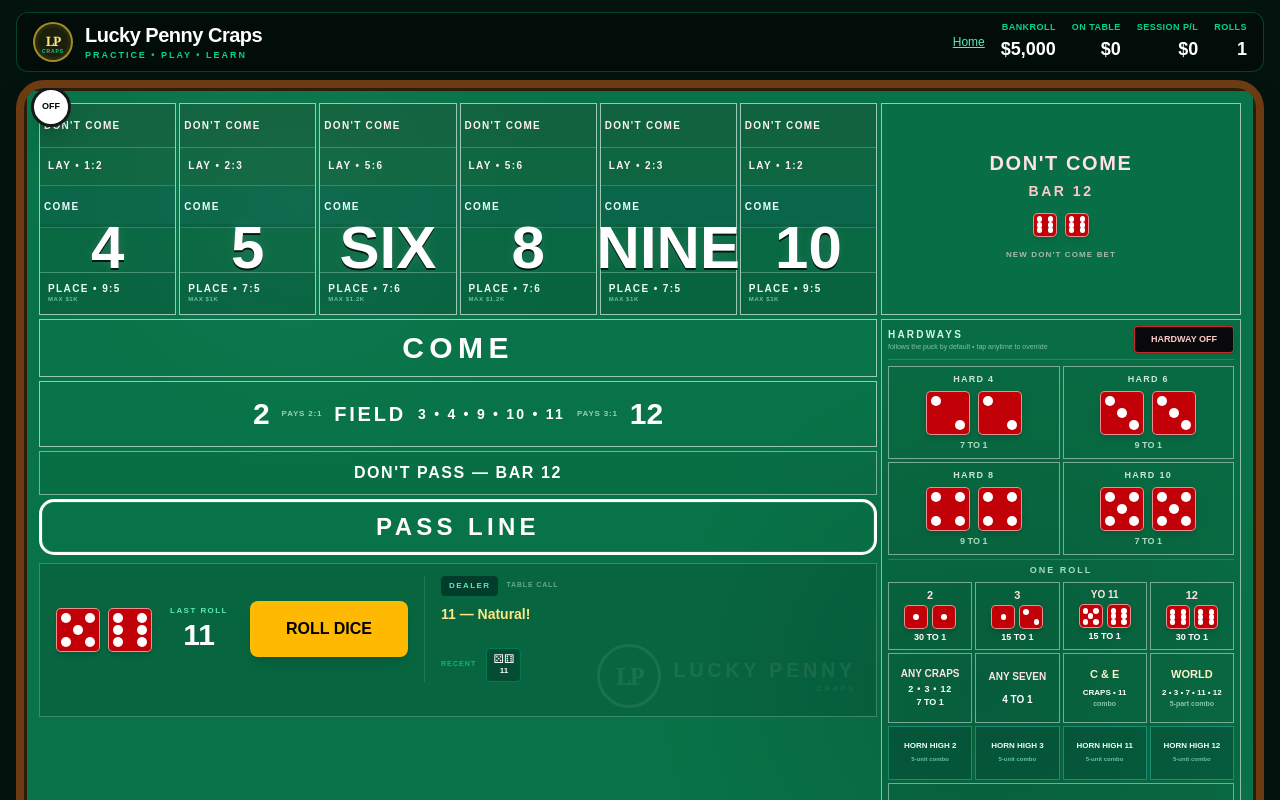
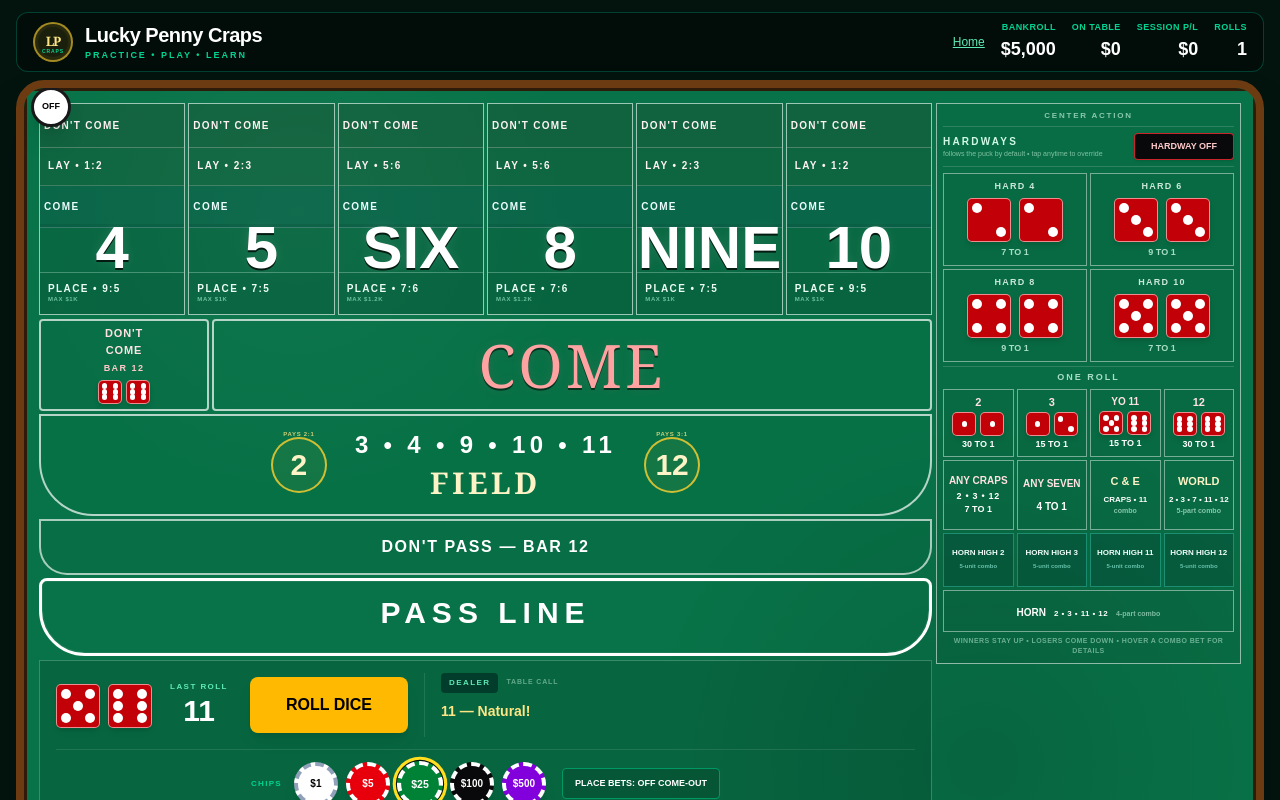
Before and after one commit to principal8020/luckypennycraps, a Next.js app: page /table in a window 1280 px wide. Both pictures are taken after a click on the button "ROLL DICE". Shown: the top 800 px of the page. Built offline with nearby package versions, Linux system fonts and the light colour scheme.

Commit message:
Redesigned Come Bet

```diff
--- a/app/table/page.tsx
+++ b/app/table/page.tsx
@@ -21,6 +21,8 @@ type RollHistoryItem = {
   first: number;
   second: number;
   total: number;
+  event: "normal" | "pointSet" | "pointMade" | "sevenOut";
+  pointBefore: number | null;
 };
 
 type TravelAnimation = {
@@ -402,6 +404,15 @@ export default function TablePage() {
     return flash.result === "win"
       ? "lucky-win-flash"
       : "lucky-loss-flash";
+  }
+
+  function classifyRollEvent(
+    total: number
+  ): RollHistoryItem["event"] {
+    if (point !== null && total === point) return "pointMade";
+    if (point !== null && total === 7) return "sevenOut";
+    if (point === null && pointNumbers.includes(total)) return "pointSet";
+    return "normal";
   }
 
   function wantsRemove(event?: MouseEvent<HTMLButtonElement>) {
@@ -1516,9 +1527,8 @@ export default function TablePage() {
 
     if (profit > 0) {
       flashOutcome("field", "field", "win");
-      setBankroll((current) => current + fieldBet + profit);
-      setFieldBet(0);
-      return `Field wins $${money(profit)}.`;
+      setBankroll((current) => current + profit);
+      return `Field wins $${money(profit)}. Bet stays up.`;
     }
 
     const lost = fieldBet;
@@ -2233,10 +2243,20 @@ export default function TablePage() {
 
     await new Promise((resolve) => setTimeout(resolve, 120));
 
+    const rollEvent = classifyRollEvent(total);
+    const pointBeforeRoll = point;
+
     setRollCount((current) => current + 1);
-    setRollHistory((current) =>
-      [{ first: finalFirst, second: finalSecond, total }, ...current].slice(0, 12)
-    );
+    setRollHistory((current) => [
+      {
+        first: finalFirst,
+        second: finalSecond,
+        total,
+        event: rollEvent,
+        pointBefore: pointBeforeRoll,
+      },
+      ...current,
+    ]);
 
     resolveRoll(finalFirst, finalSecond, total);
     setIsRolling(false);
@@ -2564,7 +2584,7 @@ export default function TablePage() {
                 "radial-gradient(circle at 22% 14%, rgba(255,255,255,0.035), transparent 24%), radial-gradient(circle at 78% 78%, rgba(0,0,0,0.12), transparent 30%)",
             }}
           >
-            <div className="relative z-10 grid gap-1 xl:grid-cols-[minmax(0,2.5fr)_minmax(360px,1fr)]">
+            <div className="relative z-10 grid gap-1 xl:grid-cols-[minmax(0,3.25fr)_minmax(305px,.92fr)]">
               {/* MAIN PLAYER AREA */}
               <div className="min-w-0">
                 {/* BOX NUMBERS */}
@@ -2740,75 +2760,136 @@ export default function TablePage() {
                   )}
                 </div>
 
-                {/* COME / FIELD / DON'T PASS / PASS */}
-                <div className="mt-1 space-y-1">
+                {/* CLASSIC COME / FIELD / DON'T PASS / PASS LAYOUT */}
+                <div className="mt-1">
+                  {/* DON'T COME BAR + COME */}
+                  <div className="grid min-h-[92px] grid-cols-[150px_minmax(0,1fr)] gap-[3px] sm:grid-cols-[170px_minmax(0,1fr)]">
+                    <button
+                      onClick={handleDontComeBet}
+                      className="relative flex flex-col items-center justify-center rounded-sm border-2 border-white/70 bg-black/[0.035] px-2 text-center font-black transition hover:bg-white/[0.04]"
+                      title="New Don't Come bet. Bar 12."
+                    >
+                      <span className="text-[11px] uppercase tracking-[0.08em] text-red-100">
+                        DON&apos;T
+                      </span>
+                      <span className="text-[11px] uppercase tracking-[0.08em] text-red-100">
+                        COME
+                      </span>
+                      <span className="mt-1 text-[9px] uppercase tracking-[0.16em] text-red-200">
+                        BAR 12
+                      </span>
+                      <span className="mt-1 flex items-center gap-1">
+                        <MiniDie value={6} />
+                        <MiniDie value={6} />
+                      </span>
+                      <span className="absolute bottom-1 right-1">
+                        <BetChip amount={activeDontComeBet} compact />
+                      </span>
+                    </button>
+
                     <button
                       onClick={handleComeBet}
-                    className="relative min-h-[58px] w-full border border-white/60 bg-transparent text-3xl font-black tracking-[0.18em] hover:bg-white/[0.035]"
+                      className="relative flex items-center justify-center rounded-sm border-2 border-white/70 bg-black/[0.015] px-3 text-center transition hover:bg-white/[0.035]"
+                      title="Place a new Come bet"
+                    >
+                      <span
+                        className="font-serif text-5xl tracking-[0.05em] text-red-300 sm:text-6xl"
+                        style={{
+                          textShadow:
+                            "0 2px 0 rgba(0,0,0,.55), 0 0 12px rgba(248,113,113,.12)",
+                        }}
                       >
                         COME
+                      </span>
                       <span className="absolute right-4 top-1/2 -translate-y-1/2">
                         <BetChip amount={activeComeBet} />
                       </span>
                     </button>
-
+                  </div>
+
+                  {/* CLASSIC FIELD */}
                   <button
                     onClick={handleFieldBet}
-                    className={`relative min-h-[66px] w-full border border-white/60 bg-transparent px-3 py-2 transition hover:bg-white/[0.035] ${flashClass("field", "field")} ${quickPreviewFieldClass()}`}
-                  >
-                    <div className="flex flex-wrap items-center justify-center gap-2 sm:gap-3">
-                      <span className="text-3xl font-black">2</span>
-                      <span className="text-[8px] font-black uppercase tracking-widest text-emerald-100/70">
+                    className={`relative mt-[3px] min-h-[102px] w-full overflow-hidden rounded-b-[54px] border-2 border-white/70 bg-black/[0.015] px-5 py-3 transition hover:bg-white/[0.035] ${flashClass(
+                      "field",
+                      "field"
+                    )} ${quickPreviewFieldClass()}`}
+                    title="Field: 3, 4, 9, 10, 11 pay even. 2 pays 2:1. 12 pays 3:1. Winning Field bets stay up."
+                  >
+                    <div className="flex h-full items-center justify-center gap-4 sm:gap-7">
+                      <span className="relative flex h-14 w-14 shrink-0 items-center justify-center rounded-full border-2 border-amber-300/80 bg-amber-300/5 text-3xl font-black text-amber-100">
+                        2
+                        <span className="absolute -top-2 whitespace-nowrap text-[6px] font-black uppercase tracking-[0.12em] text-amber-200/80">
                           pays 2:1
                         </span>
-                      <span className="text-xl font-black tracking-[0.14em]">
+                      </span>
+
+                      <div className="text-center">
+                        <div className="text-xl font-black tracking-[0.18em] sm:text-2xl">
+                          3 • 4 • 9 • 10 • 11
+                        </div>
+                        <div className="mt-1 font-serif text-2xl font-black tracking-[0.12em] text-amber-100 sm:text-3xl">
                           FIELD
-                      </span>
-                      <span className="text-sm font-black tracking-[0.16em]">
-                        3 • 4 • 9 • 10 • 11
-                      </span>
-                      <span className="text-[8px] font-black uppercase tracking-widest text-emerald-100/70">
+                        </div>
+                      </div>
+
+                      <span className="relative flex h-14 w-14 shrink-0 items-center justify-center rounded-full border-2 border-amber-300/80 bg-amber-300/5 text-3xl font-black text-amber-100">
+                        12
+                        <span className="absolute -top-2 whitespace-nowrap text-[6px] font-black uppercase tracking-[0.12em] text-amber-200/80">
                           pays 3:1
                         </span>
-                      <span className="text-3xl font-black">12</span>
-                    </div>
-                    <span className="absolute right-4 top-1/2 -translate-y-1/2">
+                      </span>
+                    </div>
+
+                    <span className="absolute bottom-2 right-5">
                       <BetChip amount={fieldBet} />
                     </span>
                   </button>
 
+                  {/* CLASSIC DON'T PASS BAR */}
+                  <div
+                    className={`relative mt-[3px] min-h-[56px] overflow-hidden rounded-b-[28px] border-2 border-white/65 bg-black/[0.035] ${flashClass(
+                      "dontPass",
+                      "dont-pass"
+                    )}`}
+                  >
                     <button
                       onClick={handleDontPassBet}
-                    className={`relative min-h-[44px] w-full border border-white/45 bg-black/[0.035] text-base font-black tracking-[0.1em] hover:bg-white/[0.025] ${flashClass("dontPass", "dont-pass")}`}
+                      className="absolute inset-0 z-10 w-full text-base font-black tracking-[0.1em] hover:bg-white/[0.025]"
                     >
                       DON&apos;T PASS — BAR 12
-                    <span className="absolute right-4 top-1/2 -translate-y-1/2">
-                      <BetChip amount={dontPassBet} />
+                      <span className="absolute left-4 top-1/2 -translate-y-1/2">
+                        <BetChip amount={dontPassBet} compact />
                       </span>
                     </button>
 
                     {point !== null && dontPassBet > 0 && (
                       <button
                         onClick={handleDontPassOdds}
-                      className="relative min-h-[44px] w-full border border-red-300/70 bg-red-950/60 px-14 py-1.5 text-[10px] font-black"
+                        className="absolute right-2 top-1/2 z-20 -translate-y-1/2 rounded border border-red-300/60 bg-red-950/90 px-2 py-1 text-[8px] font-black text-red-50"
                         title={`Don't Pass lay odds pay ${layOddsLabel(point)}`}
                       >
-                      DON&apos;T PASS LAY ODDS ${money(dontPassOddsBet)}
-                      {" • "}PAYS {layOddsLabel(point)}
-                      {" • "}MAX ${money(dontPassBet * 6)}
-
-                      <span className="absolute right-2 top-1/2 -translate-y-1/2">
-                        <BetChip amount={dontPassOddsBet} />
+                        LAY ODDS ${money(dontPassOddsBet)}
+                        <span className="ml-1 text-red-200">
+                          {layOddsLabel(point)}
                         </span>
                       </button>
                     )}
-
+                  </div>
+
+                  {/* CLASSIC PASS LINE */}
+                  <div
+                    className={`relative mt-[3px] min-h-[78px] overflow-hidden rounded-b-[46px] rounded-t-[8px] border-[3px] border-white bg-black/[0.005] shadow-[inset_0_0_0_1px_rgba(255,255,255,.08)] ${flashClass(
+                      "pass",
+                      "pass"
+                    )}`}
+                  >
                     <button
                       onClick={handlePassLineBet}
-                    className={`relative min-h-[56px] w-full rounded-[15px] border-[3px] border-white bg-transparent text-2xl font-black tracking-[0.18em] shadow-[inset_0_0_0_1px_rgba(255,255,255,0.1)] hover:bg-white/[0.035] ${flashClass("pass", "pass")}`}
+                      className="absolute inset-0 z-10 w-full pb-2 text-2xl font-black tracking-[0.2em] hover:bg-white/[0.025] sm:text-3xl"
                     >
                       PASS LINE
-                    <span className="absolute right-4 top-1/2 -translate-y-1/2">
+                      <span className="absolute left-5 top-1/2 -translate-y-1/2">
                         <BetChip amount={passLineBet} />
                       </span>
                     </button>
@@ -2816,22 +2897,19 @@ export default function TablePage() {
                     {point !== null && passLineBet > 0 && (
                       <button
                         onClick={handlePassOdds}
-                      className="relative min-h-[50px] w-full rounded-b-md border border-yellow-300 bg-yellow-400 px-16 py-1.5 text-[10px] font-black text-black"
+                        className="absolute right-3 top-1/2 z-20 flex -translate-y-1/2 items-center gap-2 rounded-full border-2 border-yellow-200 bg-yellow-400 px-3 py-1 text-[8px] font-black text-black shadow-lg"
                         title={`Pass odds pay ${passOddsLabel(point)}`}
                       >
-                      PASS ODDS ${money(passOddsBet)}
-                      {" • "}PAYS {passOddsLabel(point)}
-                      {" • "}MAX $
-                      {money(passLineBet * getPassOddsMultiplier(point))}
-
-                      <span className="absolute right-2 top-1/2 -translate-y-1/2">
-                        <BetChip amount={passOddsBet} />
-                      </span>
+                        <span>
+                          ODDS ${money(passOddsBet)} • {passOddsLabel(point)}
+                        </span>
+                        <BetChip amount={passOddsBet} compact />
                       </button>
                     )}
-
-                  {/* INTEGRATED DEALER / ROLL TRAY */}
-                  <div className="relative mt-1 min-h-[154px] overflow-hidden border border-emerald-100/25 bg-black/[0.11] px-4 py-3">
+                  </div>
+
+                  {/* INTEGRATED DEALER / ROLL / CHIP TRAY */}
+                  <div className="relative mt-1 min-h-[230px] overflow-hidden border border-emerald-100/25 bg-black/[0.11] px-4 py-3">
                     <div className="pointer-events-none absolute bottom-2 right-5 flex items-center gap-3 opacity-[0.07]">
                       <div className="flex h-16 w-16 items-center justify-center rounded-full border-[3px] border-white">
                         <span className="font-serif text-2xl font-black tracking-[-0.08em]">
@@ -2848,7 +2926,7 @@ export default function TablePage() {
                       </div>
                     </div>
 
-                    <div className="relative z-10 grid h-full gap-4 lg:grid-cols-[auto_auto_1fr] lg:items-center">
+                    <div className="relative z-10 grid gap-4 lg:grid-cols-[auto_auto_1fr] lg:items-center">
                       <div className="flex items-center gap-3">
                         <div
                           className={`flex items-center justify-center gap-2 ${
@@ -2918,68 +2996,127 @@ export default function TablePage() {
                         <p className="mt-2 min-h-9 text-sm font-semibold text-amber-200">
                           {message}
                         </p>
-
-                        <div className="mt-2 flex min-w-0 items-center gap-1.5 overflow-x-auto">
-                          <span className="mr-1 shrink-0 text-[7px] font-black uppercase tracking-[0.16em] text-emerald-500">
-                            Recent
-                          </span>
+                      </div>
+                    </div>
+
+                    {/* CHIPS + PLACE WORKING */}
+                    <div className="relative z-10 mt-3 flex flex-wrap items-center justify-center gap-2 border-t border-white/10 pt-3">
+                      <span className="mr-1 text-[8px] font-black uppercase tracking-[0.16em] text-emerald-400">
+                        Chips
+                      </span>
+
+                      {chipValues.map((chip) => (
+                        <button
+                          key={chip}
+                          onClick={() => setSelectedChip(chip)}
+                          className="transition hover:scale-110"
+                          aria-label={`Select $${chip} chip`}
+                        >
+                          <div
+                            className={`relative flex h-11 w-11 items-center justify-center rounded-full border-[4px] border-dashed text-[10px] font-black shadow-lg ${rackChipStyle(
+                              chip
+                            )} ${
+                              selectedChip === chip
+                                ? "scale-105 ring-3 ring-yellow-300 ring-offset-1 ring-offset-[#03130e]"
+                                : ""
+                            }`}
+                          >
+                            ${chip}
+                          </div>
+                        </button>
+                      ))}
+
+                      <button
+                        onClick={() =>
+                          setPlaceBetsWorking((current) => !current)
+                        }
+                        className={`ml-2 rounded px-3 py-2 text-[9px] font-black ${
+                          placeBetsWorking
+                            ? "bg-amber-400 text-black"
+                            : "border border-emerald-600 bg-black/15"
+                        }`}
+                      >
+                        PLACE BETS:{" "}
+                        {placeBetsWorking ? "WORKING" : "OFF COME-OUT"}
+                      </button>
+                    </div>
+
+                    {/* FULL SESSION ROLL HISTORY */}
+                    <div className="relative z-10 mt-3 border-t border-white/10 pt-2">
+                      <div className="mb-1 flex items-center justify-between gap-3">
+                        <span className="text-[8px] font-black uppercase tracking-[0.16em] text-emerald-400">
+                          Roll History • {rollCount} rolls
+                        </span>
+                        <span className="text-[7px] text-emerald-100/45">
+                          newest first • scroll for full session
+                        </span>
+                      </div>
+
+                      <div className="flex min-w-0 gap-2 overflow-x-auto pb-2">
                         {rollHistory.length === 0 ? (
-                            <span className="text-[9px] text-emerald-300/70">
+                          <span className="py-2 text-[9px] text-emerald-300/70">
                             No rolls yet
                           </span>
                         ) : (
-                            rollHistory.slice(0, 8).map((roll, index) => (
+                          rollHistory.map((roll, index) => {
+                            const eventStyle =
+                              roll.event === "pointMade"
+                                ? "border-amber-300 bg-amber-950/45 ring-1 ring-amber-300/50"
+                                : roll.event === "sevenOut"
+                                  ? "border-red-400 bg-red-950/55 ring-1 ring-red-400/40"
+                                  : roll.event === "pointSet"
+                                    ? "border-cyan-400 bg-cyan-950/45"
+                                    : "border-emerald-700 bg-emerald-950/45";
+
+                            const eventLabel =
+                              roll.event === "pointMade"
+                                ? "POINT MADE"
+                                : roll.event === "sevenOut"
+                                  ? "SEVEN OUT"
+                                  : roll.event === "pointSet"
+                                    ? "POINT ON"
+                                    : "";
+
+                            return (
                               <div
                                 key={`${roll.first}-${roll.second}-${index}`}
-                                className={`shrink-0 rounded border px-1.5 py-1 text-center ${
-                                  roll.total === 7
-                                    ? "border-red-400/80 bg-red-950/45"
-                                    : "border-emerald-700 bg-emerald-950/45"
-                                }`}
-                              >
-                                <div className="text-xs leading-none">
-                                  {diceFaces[roll.first - 1]}
-                                  {diceFaces[roll.second - 1]}
-                                </div>
-                                <div className="text-[8px] font-black">
+                                className={`min-w-[96px] shrink-0 rounded-lg border px-2 py-2 text-center ${eventStyle}`}
+                                title={
+                                  eventLabel ||
+                                  `Roll ${roll.total}${
+                                    roll.pointBefore
+                                      ? ` with point ${roll.pointBefore}`
+                                      : ""
+                                  }`
+                                }
+                              >
+                                <div className="flex items-center justify-center gap-1">
+                                  <MiniDie value={roll.first} />
+                                  <MiniDie value={roll.second} />
+                                </div>
+                                <div className="mt-1 text-sm font-black">
                                   {roll.total}
                                 </div>
-                              </div>
-                            ))
+                                <div className="min-h-[11px] text-[6px] font-black uppercase tracking-[0.08em] text-white/65">
+                                  {eventLabel}
+                                </div>
+                              </div>
+                            );
+                          })
                         )}
                       </div>
                     </div>
                   </div>
                 </div>
               </div>
-              </div>
-
-              {/* RIGHT RAIL: DON'T COME + CENTER ACTION */}
-              <div className="grid min-w-0 grid-rows-[212px_auto] gap-1">
-                <button
-                  onClick={handleDontComeBet}
-                  className="relative flex h-full min-h-[212px] flex-col items-center justify-center border border-white/60 bg-black/[0.045] px-3 text-center font-black hover:bg-white/[0.035]"
-                >
-                  <span className="text-xl tracking-[0.08em] text-red-100">
-                    DON&apos;T COME
-                  </span>
-                  <span className="mt-1 text-sm tracking-[0.18em] text-red-200">
-                    BAR 12
-                  </span>
-                  <span className="mt-3 flex items-center gap-2">
-                    <MiniDie value={6} />
-                    <MiniDie value={6} />
-                  </span>
-                  <span className="mt-3 text-[8px] uppercase tracking-[0.14em] text-red-100/65">
-                    New Don&apos;t Come bet
-                  </span>
-                  <span className="mt-2">
-                    <BetChip amount={activeDontComeBet} />
-                  </span>
-                </button>
-
+
+              {/* RIGHT RAIL: CENTER ACTION */}
+              <div className="min-w-0 self-start">
                 {/* CENTER ACTION */}
                 <div className="border border-white/55 bg-black/[0.055] p-1.5">
+                  <div className="mb-1.5 border-b border-white/15 pb-1 text-center text-[8px] font-black uppercase tracking-[0.22em] text-emerald-100/65">
+                    Center Action
+                  </div>
                   <div className="mb-1.5 flex items-center justify-between gap-2 border-b border-white/15 pb-1.5">
                     <div>
                       <p className="text-[10px] font-black uppercase tracking-[0.22em] text-emerald-100">
@@ -3284,7 +3421,7 @@ export default function TablePage() {
           </div>
         </div>
 
-        {/* PLAYER CONTROLS + CHIP RACK */}
+        {/* PLAYER CONTROLS */}
         <div className="mt-2 rounded-xl border border-emerald-900/80 bg-black/30 px-3 py-2">
           <div className="mb-2 flex flex-wrap items-center justify-center gap-x-4 gap-y-1 border-b border-white/10 pb-2 text-[9px] font-black uppercase tracking-[0.12em]">
             <span className={removeMode ? "text-red-300" : "text-amber-300"}>
@@ -3322,17 +3459,6 @@ export default function TablePage() {
               }`}
             >
               REMOVE
-            </button>
-
-            <button
-              onClick={() => setPlaceBetsWorking((current) => !current)}
-              className={`rounded px-3 py-2 text-[10px] font-black ${
-                placeBetsWorking
-                  ? "bg-amber-400 text-black"
-                  : "border border-emerald-600"
-              }`}
-            >
-              PLACE BETS: {placeBetsWorking ? "WORKING" : "OFF COME-OUT"}
             </button>
 
             <button
@@ -3381,31 +3507,8 @@ export default function TablePage() {
               RESET
             </button>
 
-            <span className="mx-1 hidden h-8 w-px bg-white/15 sm:block" />
-
-            {chipValues.map((chip) => (
-              <button
-                key={chip}
-                onClick={() => setSelectedChip(chip)}
-                className="transition hover:scale-110"
-                aria-label={`Select $${chip} chip`}
-              >
-                <div
-                  className={`relative flex h-11 w-11 items-center justify-center rounded-full border-[4px] border-dashed text-[10px] font-black shadow-lg ${rackChipStyle(
-                    chip
-                  )} ${
-                    selectedChip === chip
-                      ? "scale-105 ring-3 ring-yellow-300 ring-offset-1 ring-offset-[#03130e]"
-                      : ""
-                  }`}
-                >
-                  ${chip}
-                </div>
-              </button>
-            ))}
-
-            <span className="ml-2 text-[9px] font-bold text-emerald-400">
-              Shift-click reduces a wager
+            <span className="ml-2 text-[8px] font-bold text-emerald-500">
+              Chips + Place Working are in the dealer tray • Shift-click reduces a wager
             </span>
           </div>
 
```
Lines whose indentation alone changed are shown as unchanged.
